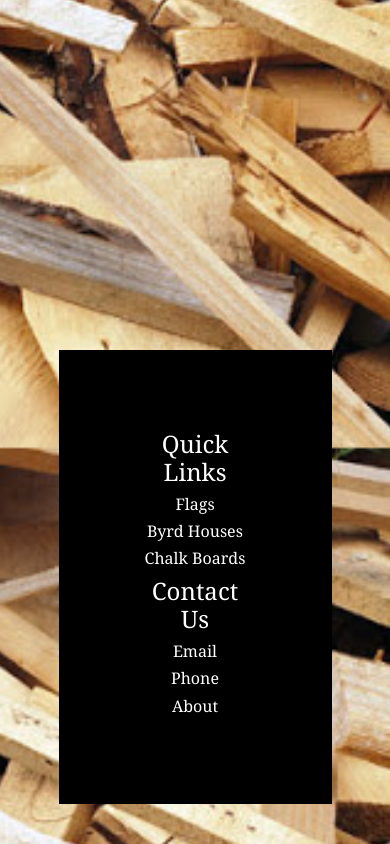
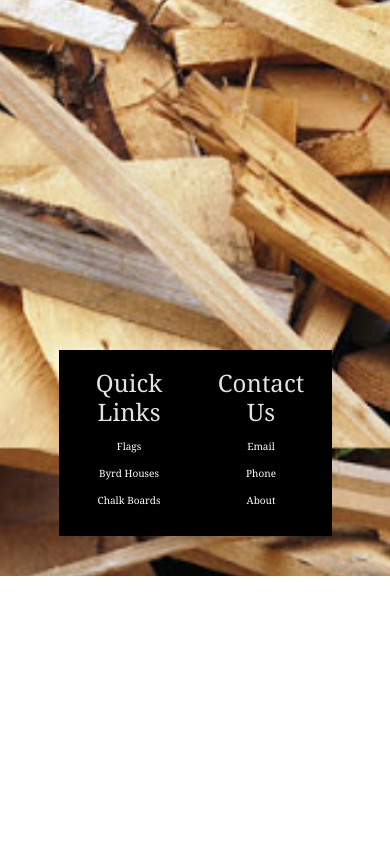
Before and after one commit to GMorse19/rustic, a React (Create React App) app: page / in a window 390 px wide. Shown: the part 4616-5460 px from the top of the page. After the commit the page ends 5192 px from the top, so only its background shows below. Built offline with nearby package versions, Linux system fonts and the light colour scheme.

Commit message:
Footer responsiveness

```diff
--- a/src/Footer/Footer.scss
+++ b/src/Footer/Footer.scss
@@ -1,15 +1,25 @@
 .footer {
-  color: #FFF;
+  color: #e3e1e1;
   padding-bottom: 40px;
 }
 
 .footer-container {
   background-color: #000;
   width: 70vw;
-  padding: 80px;
+  padding: 5%;
 }
 
 .spacing {
   margin: 0px !important;
   padding: 0px !important;
 }
+
+@media screen and (max-width: 1000px) {
+
+}
+
+@media screen and (max-width: 500px) {
+  a {
+    font-size: 10px;
+  }
+}
```
Also changed, not shown: src/ContactPage/ContactPage.scss (+8 -0 lines).
